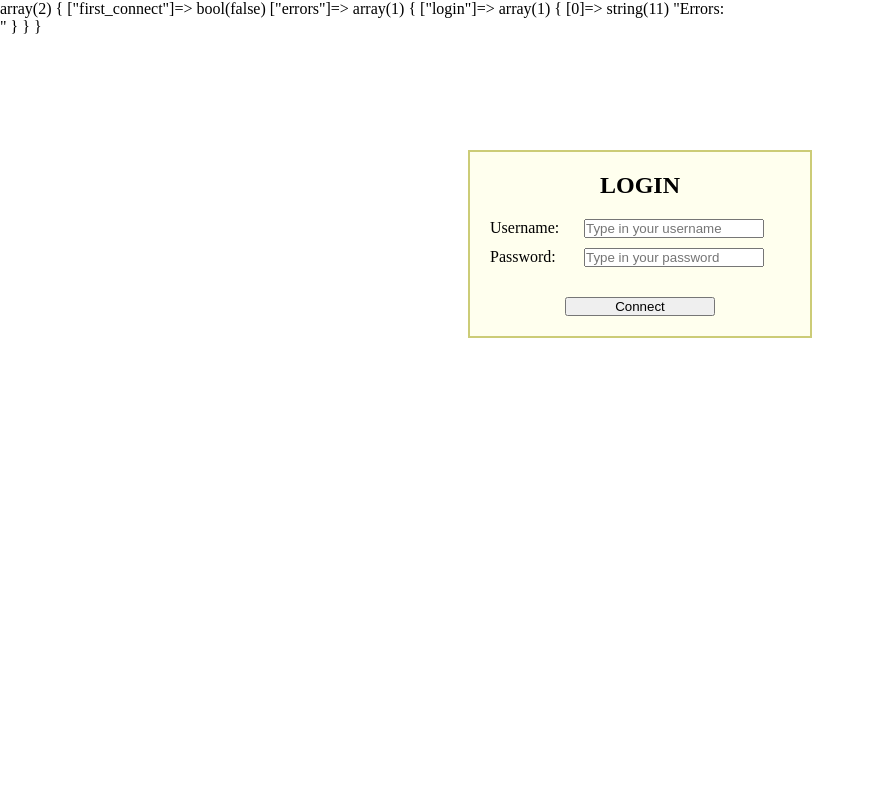
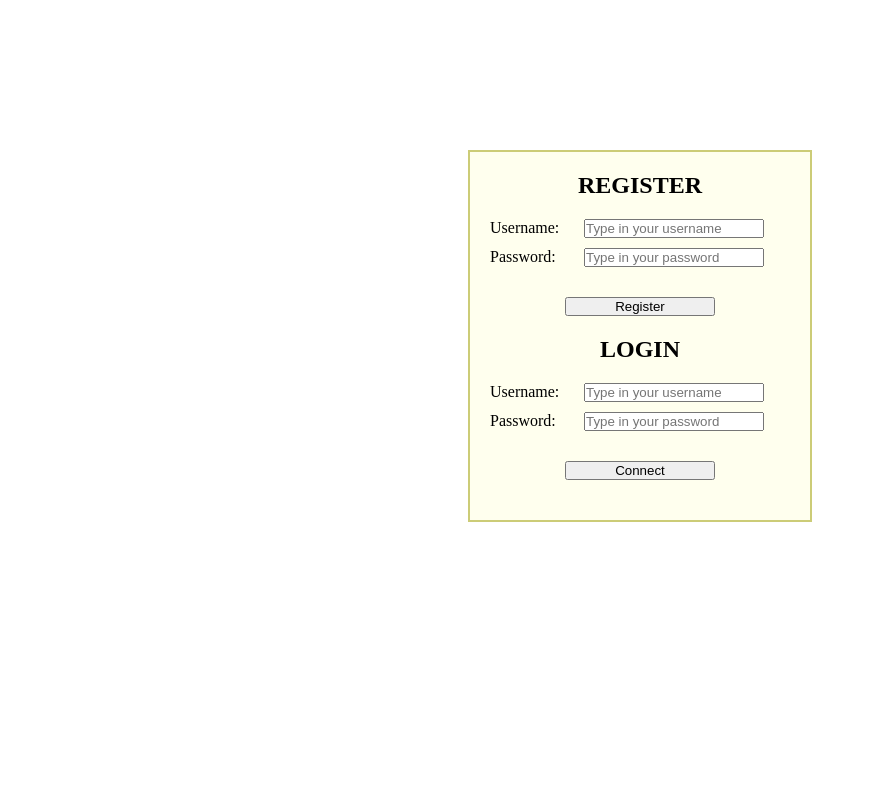
Before and after one commit to PierreTurnbull/002_Register_Login, a PHP site: page / in a window 1280 px wide. Shown: the whole page, without its empty margins (0-875 px from the left). Run offline with PHP 8.4, Linux system fonts and the light colour scheme.

Commit message:
register, hash, home page done.

```diff
--- a/index.php
+++ b/index.php
@@ -7,10 +7,10 @@ session_start();
 if (!isset($_SESSION["first_connect"]) || $_SESSION["first_connect"] == true) {
     session_unset();
 }
-//session_unset();
 $_SESSION["first_connect"] = false;
-$_SESSION["errors"]["login"][0] = "Errors:<br>";
-var_dump($_SESSION);
+$_SESSION["errors"]["login"][0] = "Error:<br>";
+$_SESSION["errors"]["register"][0] = "Error:<br>";
+$_SESSION["current_user"] = "";
 
 ?>
 <!doctype html>
@@ -31,7 +31,7 @@ var_dump($_SESSION);
             position: relative;
         }
 
-        .form_connect {
+        .forms_container {
             position: absolute;
             margin: auto;
             left: 0;
@@ -43,37 +43,62 @@ var_dump($_SESSION);
             border: 2px solid #CC7;
         }
 
-        .form_connect > h2 {
+        .form_connect {
+        }
+
+        .forms_container h2 {
             margin: 0 0 20px 0;
             text-align: center;
         }
 
-        .form_connect > label {
+        .forms_container label {
             display: inline-block;
             width: 30%;
         }
 
-        .form_connect > input {
+        .forms_container input {
             display: inline-block;
             width: 60%;
             box-sizing: border-box;
             margin: 0 0 10px 0;
         }
 
-        .form_connect > input[type=submit] {
+        .forms_container input[type=submit] {
             width: 50%;
-            margin: 20px auto 0;
+            margin: 20px auto 20px;
             display: block;
         }
 
         .error_block {
-            margin-top: 10px;
+            margin: 10px 0;
             background-color: #EED;
             border: 2px solid #BB6;
+            color: red;
         }
     </style>
 </head>
 <body>
+    <div class="forms_container">
+        <form class="form_register" action="ACTION/ACTION_register.php" method="POST">
+            <h2>REGISTER</h2>
+            <label for="username">Username:</label>
+            <input type="text" name="username"   placeholder="Type in your username">
+            <label for="password">Password:</label>
+            <input type="text" name="password" placeholder="Type in your password">
+            <input type="submit" value="Register">
+            <p class="error_block" style="<?php echo (count($_SESSION["errors"]["register"]) > 1)? "" : "display: none" ?>">
+                <?php
+                // DISPLAY AND DELETE ALL LOGIN ERRORS
+                $i = 1;
+                echo $_SESSION["errors"]["register"][0];
+                while (count($_SESSION["errors"]["register"]) > 1) {
+                    echo $_SESSION["errors"]["register"][$i];
+                    unset($_SESSION["errors"]["register"][$i]);
+                    $i++;
+                }
+                ?>
+            </p>
+        </form>
         <form class="form_connect" action="ACTION/ACTION_login.php" method="POST">
             <h2>LOGIN</h2>
             <label for="username">Username:</label>
@@ -94,5 +119,6 @@ var_dump($_SESSION);
                 ?>
             </p>
         </form>
+    </div>
 </body>
 </html>
```
Also changed, not shown: ACTION/ACTION_login.php (+6 -4 lines), ACTION/ACTION_register.php (added, +76 -0 lines), home.php (added, +31 -0 lines). Lines whose indentation alone changed are shown as unchanged.
